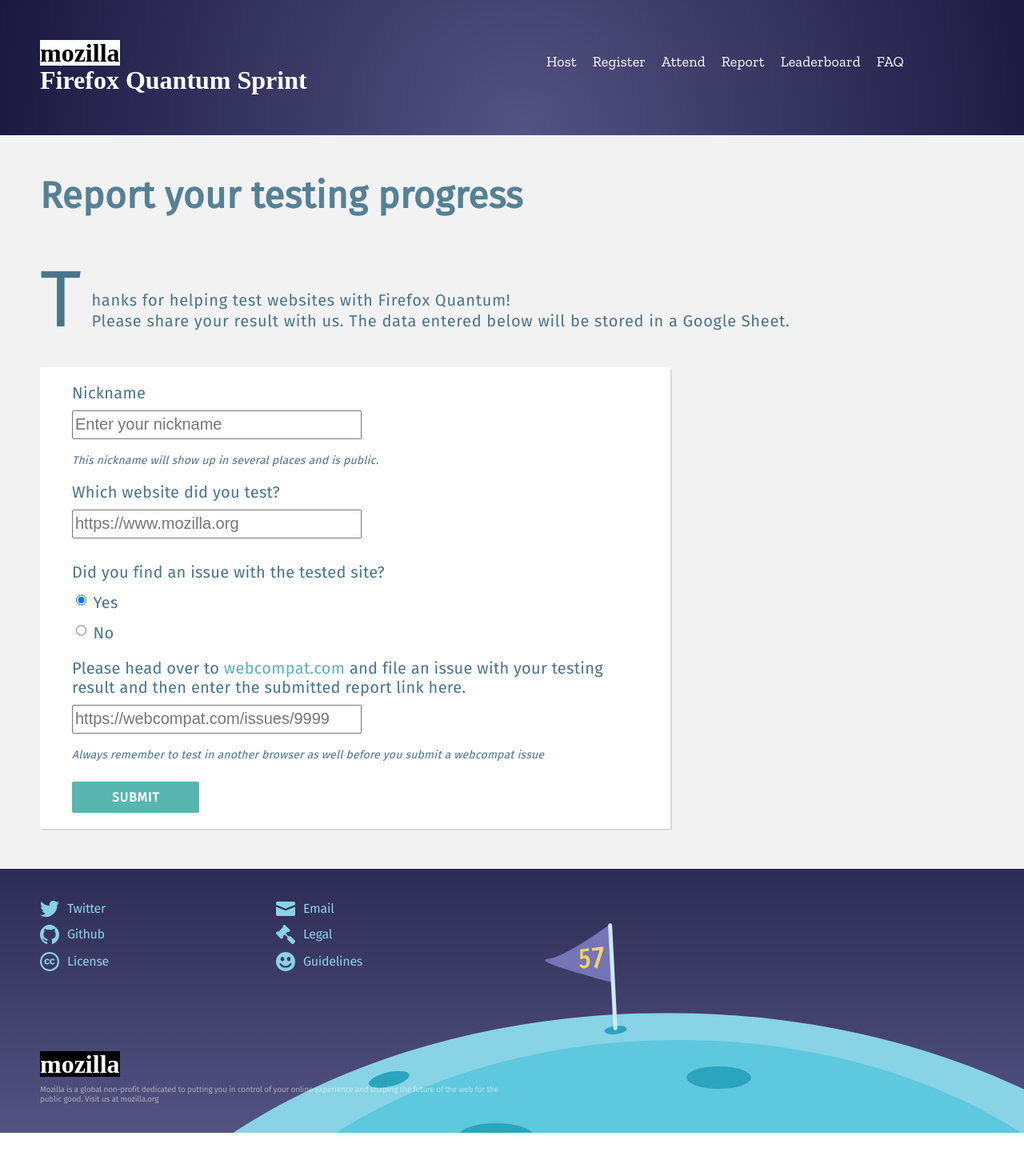
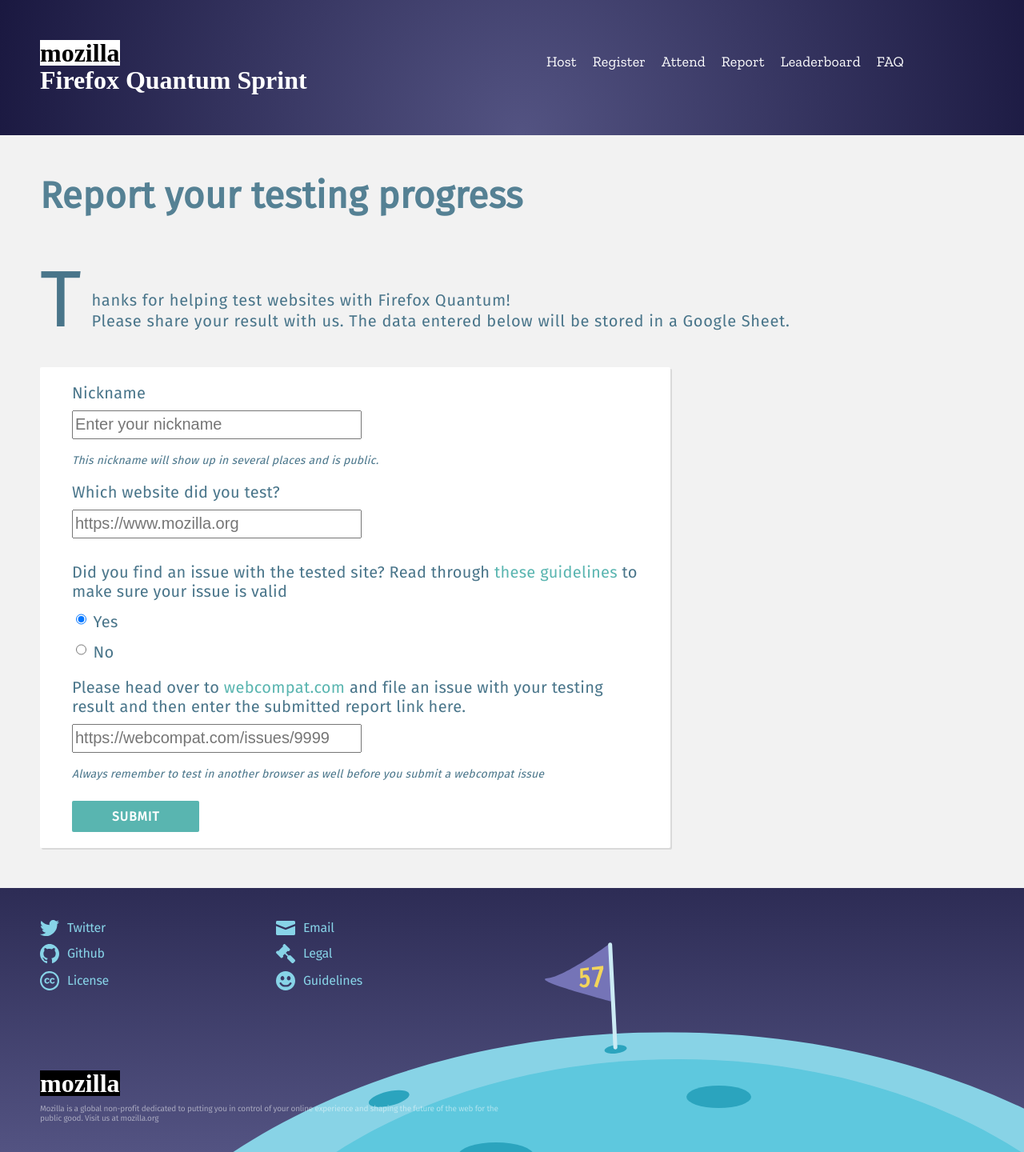
Before and after one commit to mozilla/firefox57-sprint, a Jekyll site: the page built from _articles/reporting.md, in a window 1280 px wide. Shown: the whole page at 80% size. Built offline with Jekyll 4.4.1, drawn with Linux system fonts in a browser that asks for light colours; some web fonts are replaced; a script that is not in the unit is left out; before the commit the page ends 1416 px from its top, so only the background shows below that.

Commit message:
Update reporting.md

```diff
--- a/_articles/reporting.md
+++ b/_articles/reporting.md
@@ -27,7 +27,7 @@
       <input type="url" class="form-control" id="urlInput" placeholder="https://www.mozilla.org">
     </div>
     <fieldset class="form-group" id="issueFoundChoice">
-      <label>Did you find an issue with the tested site?</label>
+      <label>Did you find an issue with the tested site? Read through <a href="http://www.otsukare.info/2017/10/05/what-is-a-webcompat-issue/">these guidelines</a> to make sure your issue is valid</label>
       <div class="form-check">
         <label class="form-check-label">
           <input type="radio" class="form-check-input" name="optionsRadios" id="optionsRadios1" onclick="ReportingForm.handleReportingIssueChoice(this);" value="Yes" checked> Yes
```
